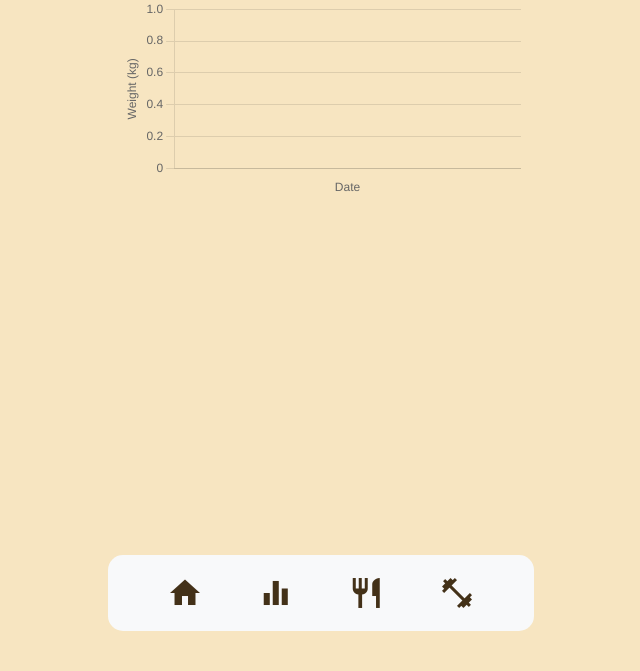
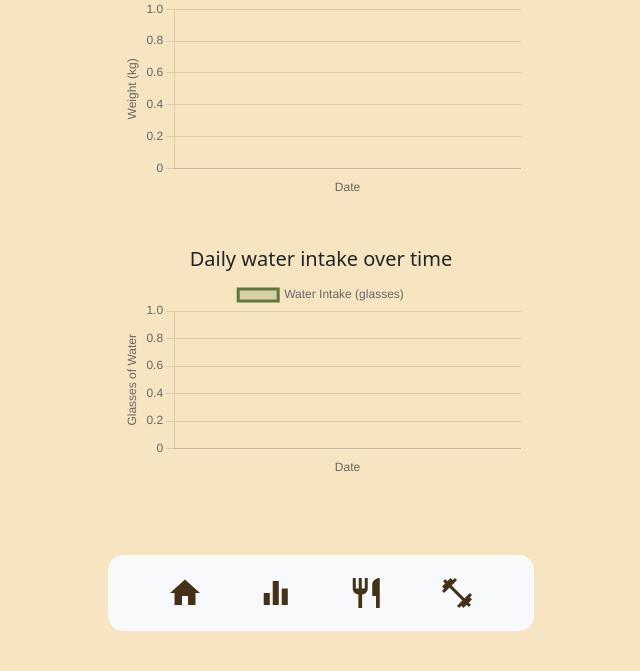
Before and after one commit to elsabnilsson/DAT257, a Flask app: page /stats in a window 1280 px wide. Shown: the part 129-800 px from the top of the page, without its empty margins (319-959 px from the left). Run offline with Flask 3, Linux system fonts and the light colour scheme.

Commit message:
added chart for the waterconsumption over time

```diff
--- a/main.py
+++ b/main.py
@@ -153,6 +153,11 @@ def profile():
     weight = user_info["weight"]
     activity = user_info["activity"]
     gender = user_info["gender"]
+    # Retrieve and sort water log
+    water_log = user_info.get("water_log", [])
+    water_log_sorted = sorted(water_log, key=lambda x: x["date"])
+    session["water_log"] = water_log_sorted
+
 
     current_date = date.today().strftime("%Y-%m-%d")
     if 'water_glasses' not in session or session.get("water_date") != current_date:
@@ -298,8 +303,21 @@ def stats():
     glasses_count = math.ceil(water_intake / 0.25)  # recomended daily intake in glasses
 
     if request.args.get('click_glass'):
-        if session["water_glasses"] < glasses_count:
-            session["water_glasses"] += 1
+        current_date = date.today().strftime("%Y-%m-%d")
+        if session["water_date"] != current_date:
+            session["water_glasses"] = 0
+            session["water_date"] = current_date
+
+        session["water_glasses"] += 1
+
+        # store to database
+        user_ref = db.collection("users").document(session["user_uid"])
+        user_ref.update({
+            "water_log": ArrayUnion([{
+                "date": current_date,
+                "glasses": session["water_glasses"]
+            }])
+        })
 
         return redirect(url_for("stats"))
 
@@ -315,6 +333,7 @@ def stats():
         body_age=session.get("body_age"),
         weight_log=session.get("weight_log", []),
         water_glasses=session.get("water_glasses", 0),
+        water_log=session.get("water_log", []),
     )
 
 @app.route("/remove_water_glass", methods=["POST"])
--- a/templates/stats.html
+++ b/templates/stats.html
@@ -113,7 +113,7 @@
 
 
           <div class="mt-3">
-            <h6 style="font-size: 0.8em;">That's about this many glasses of water:</h6>
+            <h6 style="font-size: 0.8em;">That's about this many glasses of water. Track your daily consumption and aim to fill all glasses!</h6>
             {% set glasses_count = (water_intake / 0.25) | round(0, 'ceil') | int %}
             <div
               style="display: flex; flex-wrap: wrap; justify-content: left; width: 100%; margin-top: -3px; margin-bottom: -5px;"
@@ -272,6 +272,49 @@
         });
       </script>
 
+      <div class="mt-5" style="max-width: 600px; margin: auto;">
+        <h5 class="text-center">Daily water intake over time</h5>
+        <canvas id="waterChart" width="400" height="200"></canvas>
+      </div>
+
+      <script src="https://cdn.jsdelivr.net/npm/chart.js"></script>
+
+    <script>
+      const waterData = {{ water_log|tojson }};
+      const labels = waterData.map(entry => entry.date);
+      const glasses = waterData.map(entry => entry.glasses);
+
+      const ctxWater = document.getElementById('waterChart').getContext('2d');
+      const waterChart = new Chart(ctxWater, {
+        type: 'line',
+        data: {
+            labels: labels,
+            datasets: [{
+                label: 'Water Intake (glasses)',
+                data: glasses,
+                borderColor: '#5D7A3A',
+                backgroundColor: 'rgba(93, 122, 58, 0.2)',
+                fill: true,
+                tension: 0.3,
+                pointRadius: 5
+            }]
+        },
+        options: {
+            responsive: true,
+            scales: {
+                y: {
+                    beginAtZero: true,
+                    title: { display: true,
+                    text: 'Glasses of Water' }
+                },
+                x: {
+                    title: { display: true,
+                    text: 'Date' }
+                }
+            }
+        }
+    });
+</script>
 
     </div>
   </div>
```
